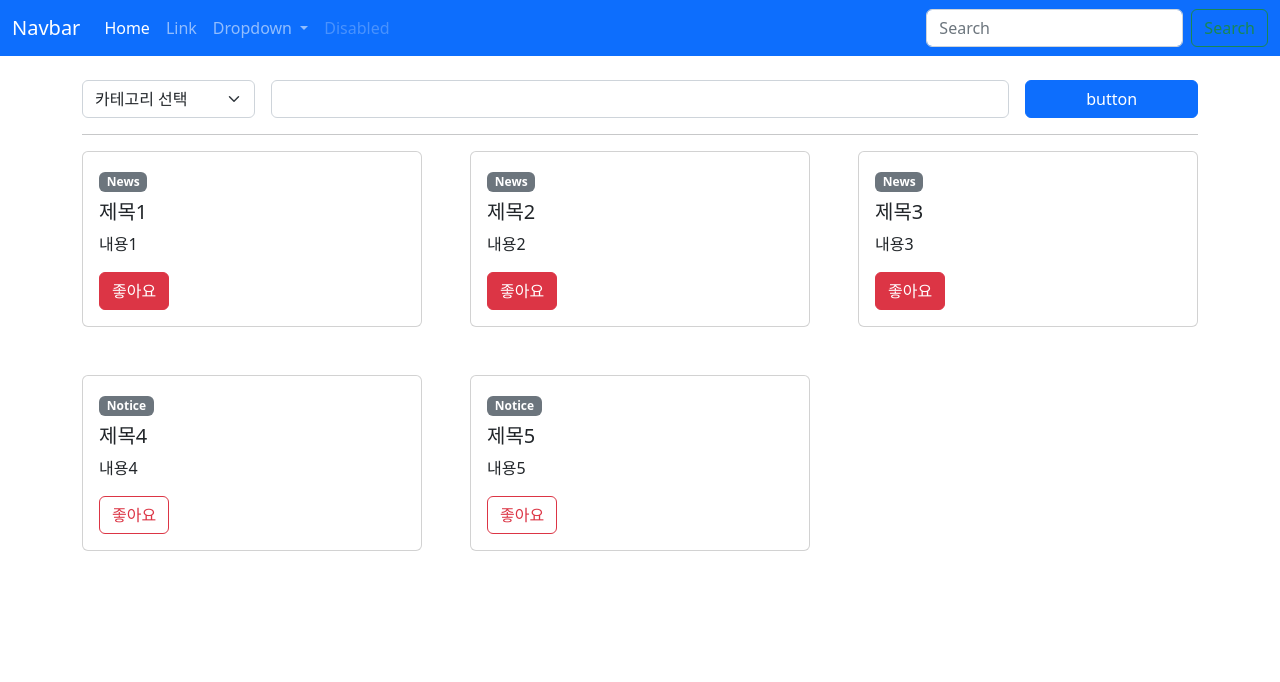
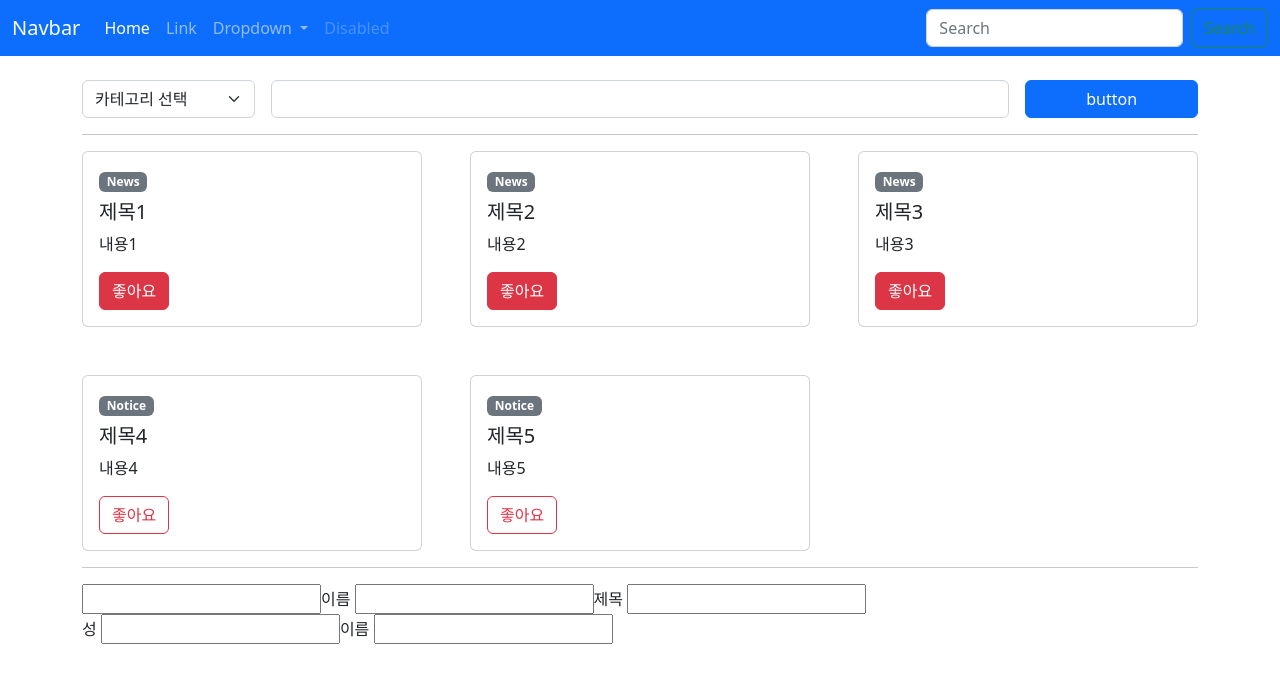
Before and after one commit to chris1797/Vue3-TypeScript_BASE, a Vue app: page / in a window 1280 px wide. Shown: the top 682 px of the page. Built offline with nearby package versions, Linux system fonts and the light colour scheme.

Commit message:
v-model, event

```diff
--- /dev/null
+++ b/src/components/LabelInput.vue
@@ -0,0 +1,34 @@
+<template>
+  <label>
+    {{ label }}
+    <!-- v-model="username" 은 사실 내부적으로 아래와 같이 구현되어 있음 -->
+    <input v-model="value" type="text" />
+    <!-- :value="modelValue"
+    @input="event => $emit('update:modelValue', event?.target?.value)" -->
+  </label>
+</template>
+
+<script lang="ts">
+import { computed } from 'vue';
+
+export default {
+  props: ['modelValue', 'label'],
+  emits: ['update:modelValue'],
+
+  setup(props: { modelValue: string }, { emit }) {
+    // computed는 기본적으로 readonly지만 get, set을 이용하면 값을 변경시킬 수 있음
+    const value = computed({
+      get() {
+        return props.modelValue;
+      },
+      set(value: string) {
+        emit('update:modelValue', value);
+      },
+    });
+
+    return { value };
+  },
+};
+</script>
+
+<style lang="scss" scoped></style>
--- /dev/null
+++ b/src/components/LabelTitle.vue
@@ -0,0 +1,31 @@
+<template>
+  <label>
+    {{ label }}
+    <input v-model="value" type="text" />
+  </label>
+</template>
+
+<script lang="ts">
+import { computed } from 'vue';
+
+export default {
+  props: ['title', 'label'],
+  emits: ['update:title'],
+
+  setup(props: { title: string }, { emit }) {
+    // computed는 기본적으로 readonly지만 get, set을 이용하면 값을 변경시킬 수 있음
+    const value = computed({
+      get() {
+        return props.title;
+      },
+      set(value: string) {
+        emit('update:title', value);
+      },
+    });
+
+    return { value };
+  },
+};
+</script>
+
+<style lang="scss" scoped></style>
--- a/src/components/TheView.vue
+++ b/src/components/TheView.vue
@@ -16,6 +16,25 @@
           ></AppCard>
         </div>
       </div>
+
+      <hr clas="my-4" />
+      <!--
+        modelValue
+        update:modelValue
+      -->
+      <input
+        type="text"
+        :model-value="username"
+        @update:model-value="(value: string) => (username = value)"
+      />
+      <LabelInput v-model="username" label="이름"></LabelInput>
+      <LabelTitle v-model:title="username" label="제목"></LabelTitle>
+
+      <!-- 전달 인자를 활용한 두개의 v-model 적용 -->
+      <Username
+        v-model:firstname="firstname"
+        v-model:lastname="lastname"
+      ></Username>
     </div>
   </main>
 </template>
@@ -23,11 +42,19 @@
 <script lang="ts">
 import AppCard from '@/components/AppCard.vue';
 import PostCreate from '@/components/PostCreate.vue';
-import { reactive } from 'vue';
+import LabelInput from '@/components/LabelInput.vue';
+import LabelTitle from '@/components/LabelTitle.vue';
+import Username from '@/components/Username.vue';
+
+import { reactive, ref } from 'vue';
+
 export default {
   components: {
     AppCard,
     PostCreate,
+    LabelInput,
+    LabelTitle,
+    Username,
   },
   setup() {
     const obj = reactive({
@@ -60,7 +87,11 @@ export default {
       posts.push(newPost);
     };
 
-    return { obj, posts, createPost };
+    const username = ref('');
+    const firstname = ref('');
+    const lastname = ref('');
+
+    return { obj, posts, createPost, username, firstname, lastname };
   },
 };
 </script>
--- /dev/null
+++ b/src/components/Username.vue
@@ -0,0 +1,34 @@
+<template>
+  <div>
+    <LabelInput
+      :model-value="firstname"
+      @update:model-value="(value: string) => $emit('update:firstname', value)"
+      label="성"
+    ></LabelInput>
+    <LabelInput
+      :model-value="lastname"
+      @update:model-value="(value: string) => $emit('update:lastname', value)"
+      label="이름"
+    ></LabelInput>
+  </div>
+</template>
+
+<script lang="ts">
+import LabelInput from './LabelInput.vue';
+
+export default {
+  // 아래 데이터들을 받아옴
+  props: ['firstname', 'lastname'],
+  // 아래 이벤트들을 넘김
+  emits: ['update:firstname', 'update:lastname'],
+  components: {
+    LabelInput,
+  },
+
+  setup() {
+    return {};
+  },
+};
+</script>
+
+<style lang="scss" scoped></style>
```
